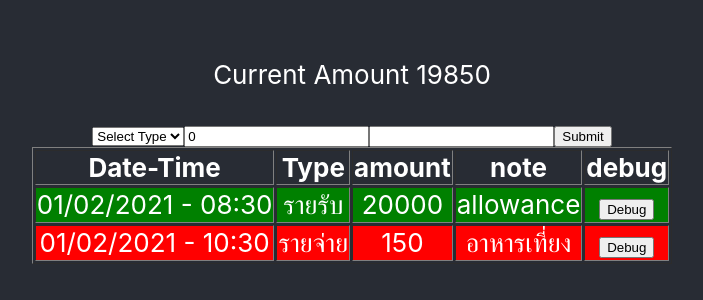
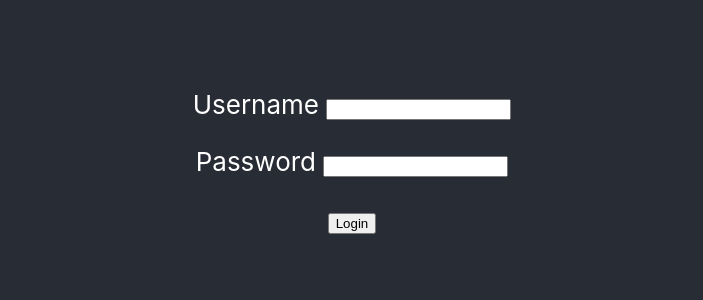
Before and after one commit to WasinTh/tutorial-react, a React (Create React App) app: page / in a window 1280 px wide. Shown: the part 252-552 px from the top of the page, without its empty margins (288-991 px from the left). Built offline with nearby package versions, Linux system fonts and the light colour scheme.

Commit message:
Add login component

```diff
--- a/package.json
+++ b/package.json
@@ -6,6 +6,7 @@
     "@testing-library/jest-dom": "^5.11.10",
     "@testing-library/react": "^11.2.6",
     "@testing-library/user-event": "^12.8.3",
+    "axios": "^0.21.1",
     "react": "^17.0.2",
     "react-dom": "^17.0.2",
     "react-scripts": "4.0.3",
--- a/src/App.js
+++ b/src/App.js
@@ -2,9 +2,11 @@ import { useState, useEffect } from 'react';
 import './App.css';
 import TransactionList from "./components/TransactionList";
 import TransactionCreate from "./components/TransactionCreate";
+import Login from "./components/Login";
 
 
 function App() {
+  const [token, setToken] = useState(null);
   const [amount, setAmount] = useState(0);
   const [transactionData, setTransactionData] = useState([
     { id: 1, created: "01/02/2021 - 08:30", type: "รายรับ", amount: 20000, note: "allowance" },
@@ -32,9 +34,14 @@ function App() {
   return (
     <div className="App">
       <header className="App-header">
-        <p>Current Amount {amount} </p>
-        <TransactionCreate onCreated={data => addTransaction(data)}/>
-        <TransactionList data={transactionData}/>
+        {!token && <Login onLoginSuccess={token => setToken(token)} />}
+        {token &&
+          <div>
+            <p>Current Amount {amount} </p>
+            <TransactionCreate onCreated={data => addTransaction(data)}/>
+            <TransactionList data={transactionData}/>
+          </div>
+        }
       </header>
     </div>
   );
--- /dev/null
+++ b/src/components/Login.js
@@ -0,0 +1,30 @@
+import { useState } from 'react';
+import axios from 'axios';
+
+export default function Login(props) {
+  const [state, setState] = useState({ username: '', password: '' });
+
+  const onInputChanged = evt => {
+    setState({
+      ...state,
+      [evt.target.name]: evt.target.value
+    })
+  }
+
+  const onLogin = evt => {
+    evt.preventDefault();
+    axios.post('http://localhost:8000/api-token-auth/', { username: state.username, password: state.password })
+      .then(response => {
+        props.onLoginSuccess(response.data.token);
+      })
+      .catch(err => alert(err))
+  }
+
+  return (
+    <form onSubmit={onLogin}>
+      <p>Username <input name='username' value={state.username} onChange={onInputChanged} /></p>
+      <p>Password <input type='password' name='password' value={state.password} onChange={onInputChanged} /></p>
+      <input type='submit' value='Login'></input>
+    </form>
+  )
+}
```
Also changed, not shown: 1 other file (tests, documents, lock files or other folders).
